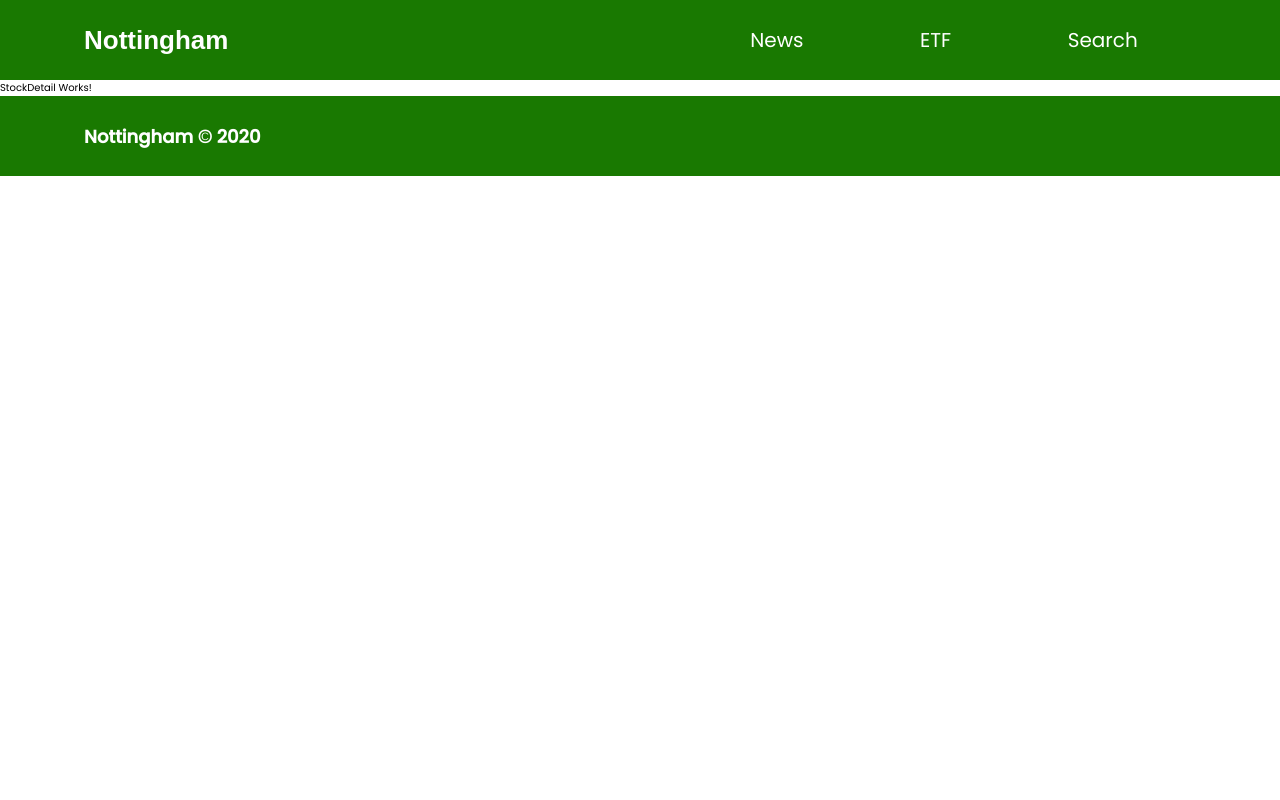
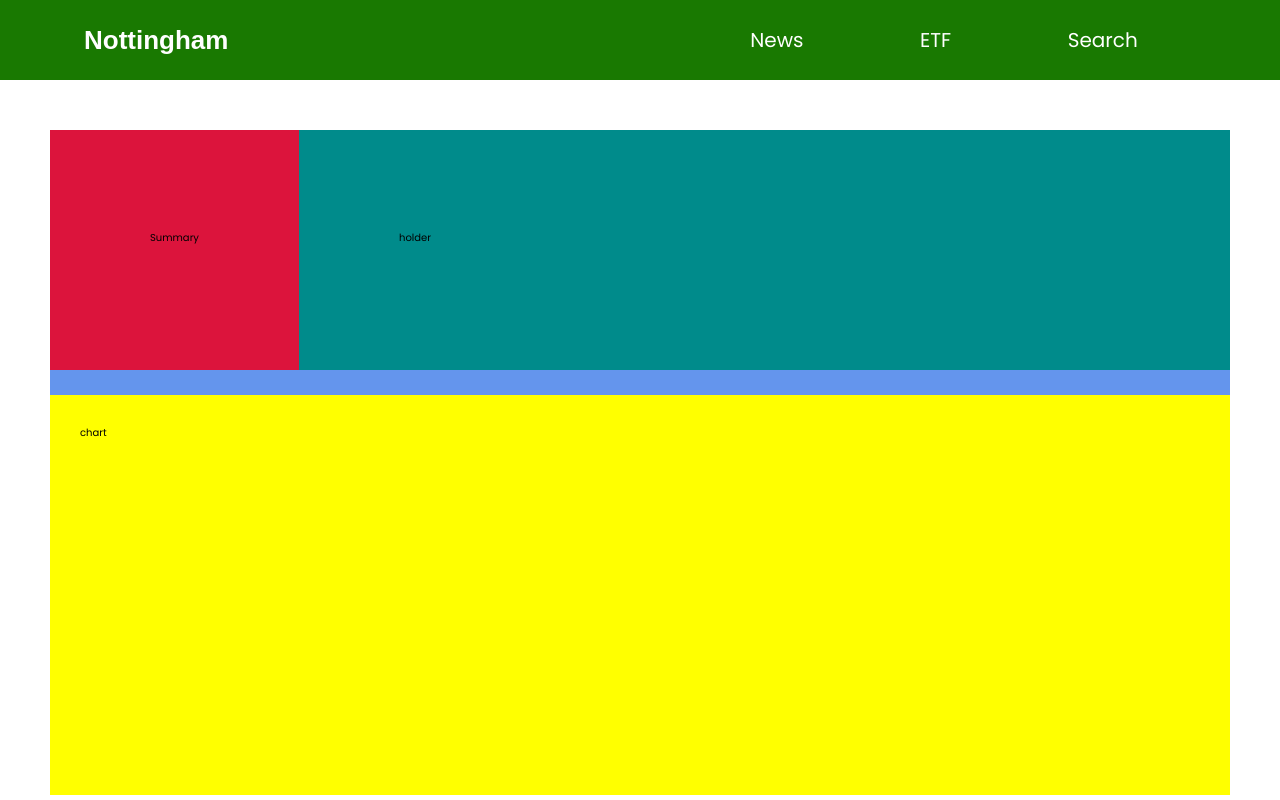
Before and after one commit to sjoseph1848/stock-search-react, a React (Create React App) app: page /search/etf/1 in a window 1280 px wide. Shown: the top 800 px of the page. Built offline with nearby package versions, Linux system fonts and the light colour scheme; a web font is replaced by a local one.

Commit message:
set up the etf detail page layout

```diff
--- a/package.json
+++ b/package.json
@@ -3,6 +3,7 @@
   "version": "0.1.0",
   "private": true,
   "dependencies": {
+    "@material-ui/core": "^4.11.0",
     "@testing-library/jest-dom": "^4.2.4",
     "@testing-library/react": "^9.3.2",
     "@testing-library/user-event": "^7.1.2",
--- a/src/App.js
+++ b/src/App.js
@@ -5,9 +5,9 @@ import { BrowserRouter as Router, Switch, Route } from 'react-router-dom';
 import Home from './components/pages/Home';
 import News from './components/pages/News';
 import StockSearch from './components/pages/StockSearch';
-import StockDetail from './components/pages/StockDetail';
 import Footer from './components/section/Footer';
 import Etf from './components/pages/Etf';
+import ETFDetail from './components/pages/ETFDetail';
 
 const App = () => {
   return (
@@ -19,7 +19,7 @@ const App = () => {
           <Route path='/news' component={News} />
           <Route path='/search' exact component={StockSearch} />
           <Route path='/etf' component={Etf} />
-          <Route path='/search/:id' component={StockDetail} />
+          <Route path='/search/etf/:id' component={ETFDetail} />
         </Switch>
         <Footer />
       </div>
--- /dev/null
+++ b/src/components/pages/ETFDetail.css
@@ -0,0 +1,35 @@
+.etf-detail-container {
+  min-height: 100vh;
+  margin: 50px;
+  overflow: hidden;
+}
+
+.etf-detail {
+  min-height: 80vh;
+  background: cornflowerblue;
+  height: 200px;
+  display: flex;
+  flex-wrap: wrap;
+  align-items: center;
+}
+
+.etf-detail-summary-table {
+  background: crimson;
+  min-height: 30vh;
+  padding: 100px;
+}
+
+.etf-detail-summary-holder {
+  background: darkcyan;
+  min-height: 30vh;
+  padding: 100px;
+  flex: 1 0 300px;
+}
+
+.etf-detail-summary-chart {
+  background: yellow;
+  min-width: 100%;
+  margin-top: 25px;
+  padding: 30px;
+  min-height: 50vh;
+}
--- /dev/null
+++ b/src/components/pages/ETFDetail.js
@@ -0,0 +1,22 @@
+import React from 'react'
+import './ETFDetail.css';
+
+function ETFDetail() {
+    return (
+        <div className="etf-detail-container">
+            <div className="etf-detail">
+                <div className="etf-detail-summary-table">
+                    Summary
+                </div>
+                <div className="etf-detail-summary-holder">
+                    holder
+                </div>
+                <div className="etf-detail-summary-chart">
+                    chart
+                </div>
+            </div>
+        </div>
+    )
+}
+
+export default ETFDetail
--- a/src/components/pages/EtfTable.js
+++ b/src/components/pages/EtfTable.js
@@ -1,6 +1,6 @@
 import React from 'react';
 import './EtfTable.css'
-// import { Link } from 'react-router-dom';
+import { Link } from 'react-router-dom';
 
 const EtfTable = ({ name, symbol, price, change, volume, companyName }) => {
     let percentageChange;
@@ -16,7 +16,7 @@ const EtfTable = ({ name, symbol, price, change, volume, companyName }) => {
 
     return (
         <div className="etf-card">
-            {/* <Link to={`/search/${symbol}`}> */}
+            <Link to={`/search/etf/${symbol}`}>
                 <ul>
                     {name !== undefined ? (
                         <li>{name !== null ? name.substring(0, 20) : null}</li>
@@ -31,7 +31,7 @@ const EtfTable = ({ name, symbol, price, change, volume, companyName }) => {
                     <li>Volume: {volume}</li>
                     {percentageChange}
                 </ul>
-
+            </Link>
         </div>
     )
 }
```
Also changed, not shown: 1 other file (tests, documents, lock files or other folders). Lines whose indentation alone changed are shown as unchanged.
